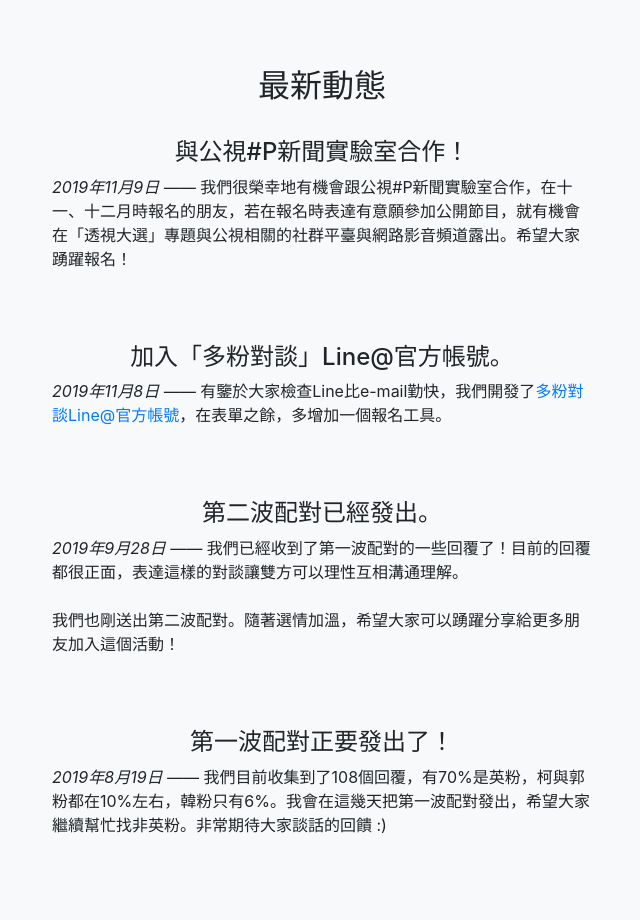
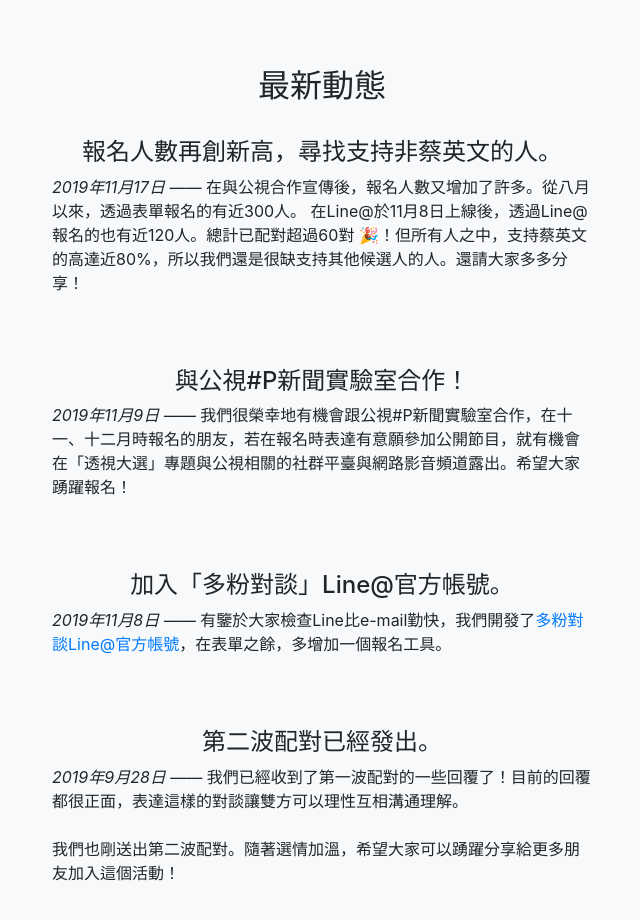
Before and after one commit to ws2367/CivicDialogueTaiwan2020, a website with bundled scripts: page index.html in a window 1280 px wide. Shown: the part 2020-2940 px from the top of the page, without its empty margins (318-958 px from the left). Built offline with nearby package versions, Linux system fonts and the light colour scheme; a script that the page names is missing.

Commit message:
added update

```diff
--- a/index.html
+++ b/index.html
@@ -166,6 +166,13 @@
         <div class="col-lg-6 mx-auto">
           <h2>最新動態</h2>
           <br>
+          <h4>報名人數再創新高，尋找支持非蔡英文的人。</h4>
+          <p class="mb-5 col-lg-16 text-left">
+            <i>2019年11月17日 —— </i>在與公視合作宣傳後，報名人數又增加了許多。從八月以來，透過表單報名的有近300人。
+            在Line@於11月8日上線後，透過Line@報名的也有近120人。總計已配對超過60對 🎉！但所有人之中，支持蔡英文的高達近80%，所以我們還是很缺支持其他候選人的人。還請大家多多分享！
+            <br><br>
+
+          </p>
           <h4>與公視#P新聞實驗室合作！</h4>
           <p class="mb-5 col-lg-16 text-left">
             <i>2019年11月9日 —— </i>我們很榮幸地有機會跟公視#P新聞實驗室合作，在十一、十二月時報名的朋友，若在報名時表達有意願參加公開節目，就有機會在「透視大選」專題與公視相關的社群平臺與網路影音頻道露出。希望大家踴躍報名！<br><br>
```
